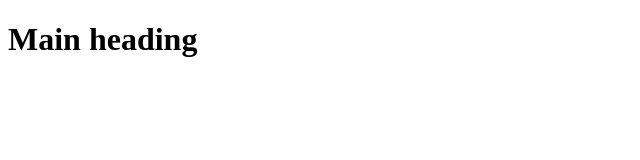
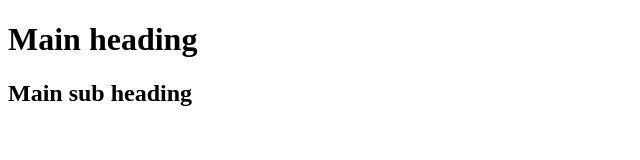
Before and after one commit to yyogesh/git-basic-2022, a plain HTML site: page index.html in a window 1280 px wide. Shown: the whole page, without its empty margins (0-640 px from the left). Drawn offline with Linux system fonts and the light colour scheme.

Commit message:
adding sub heading

```diff
--- a/index.html
+++ b/index.html
@@ -10,6 +10,7 @@
 
 <body>
     <h1>Main heading</h1>
+    <h2>Main sub heading</h2>
 </body>
 
 </html>
```
